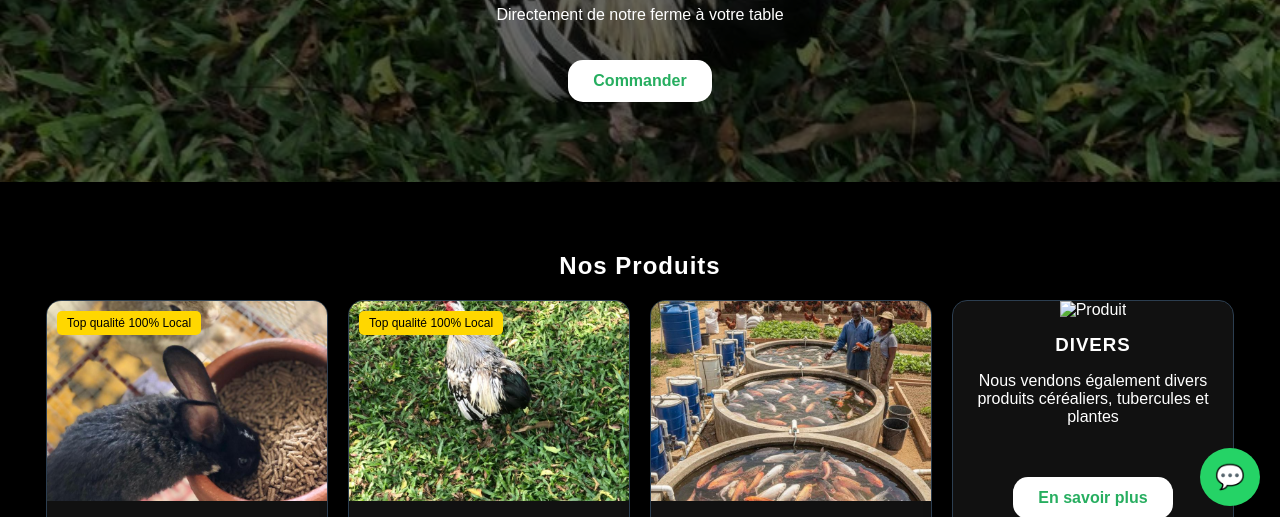
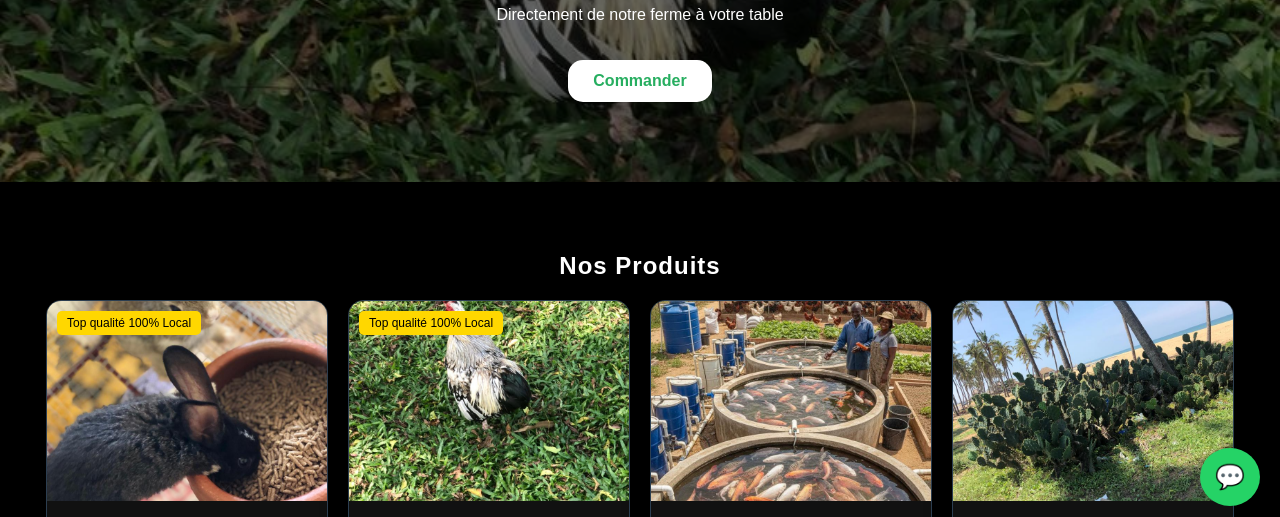
Before and after one commit to sicparvismagnabusiness229-jpg/sic-parvis-magna, a plain HTML site: page index.html in a window 1280 px wide. Shown: the part 274-791 px from the top of the page. Drawn offline with Linux system fonts and the light colour scheme.

Commit message:
Correction images

```diff
--- a/index.html
+++ b/index.html
@@ -74,7 +74,7 @@
     <!-- DIVERS -->
 
    <div class="card">
-      <img src="Plage plante.jpeg" alt="Produit">
+      <img src="plage.jpeg" alt="Produit">
       <h3>DIVERS</h3>
       <p>Nous vendons également divers produits céréaliers, tubercules et plantes</p>
       <a href="https://wa.me/22961473565?text=Bonjour,%20dites%20moi%20plus%20sur%20cet%20article%20." class="btn">En savoir plus</a>
```
